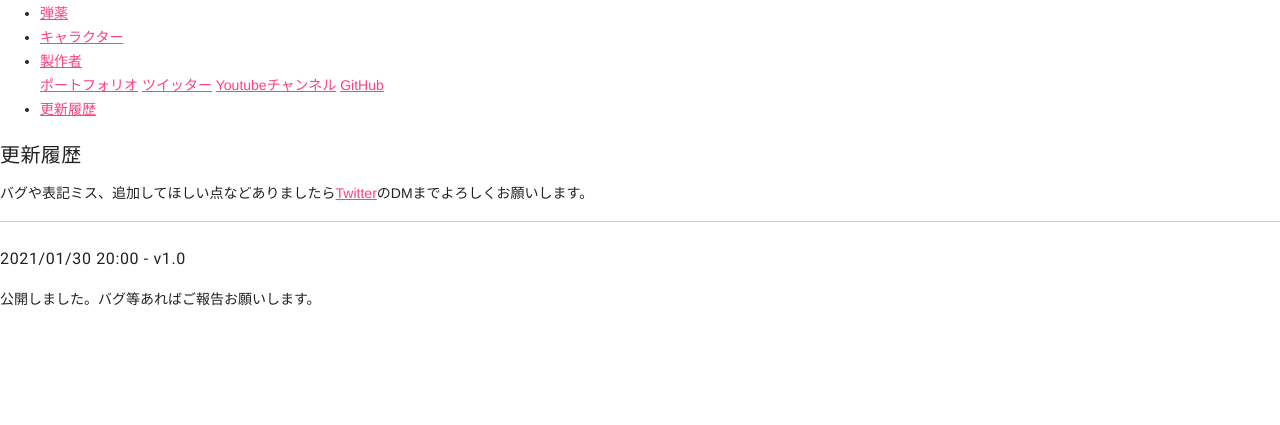
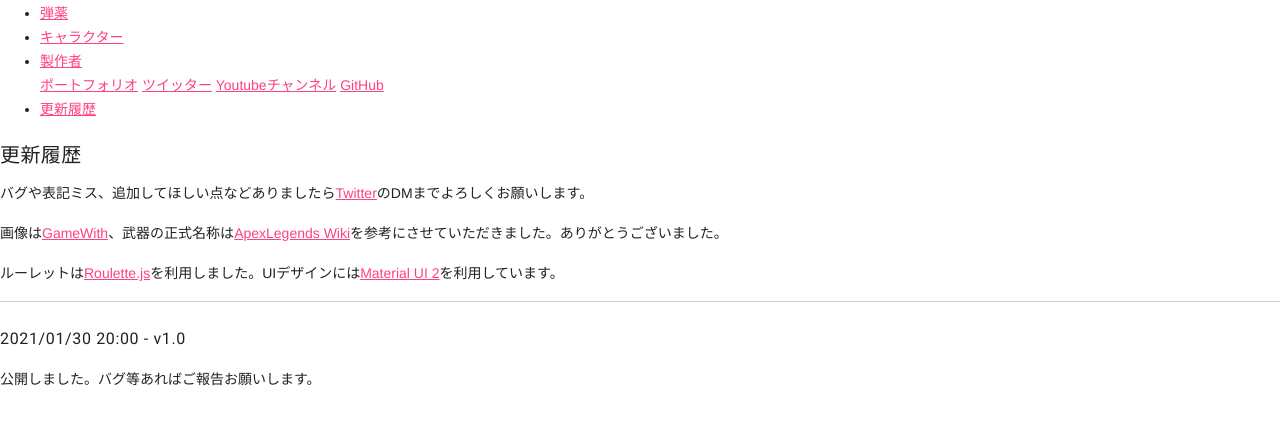
Before and after one commit to nikachu2012/Apex-Roulette, a plain HTML site: page changelog.html in a window 1280 px wide. Shown: the part 67-492 px from the top of the page. Drawn offline with nearby package versions, Linux system fonts and the light colour scheme; a script that the page names is missing.

Commit message:
[add] クレジットの追加

```diff
--- a/changelog.html
+++ b/changelog.html
@@ -60,6 +60,8 @@
     <div class="container" style="margin-top: 20px;">
         <h5>更新履歴</h5>
         <p>バグや表記ミス、追加してほしい点などありましたら<a href="https://twitter.com/nikachu2012">Twitter</a>のDMまでよろしくお願いします。</p>
+        <p>画像は<a href="https://gamewith.jp/apexlegends/article/show/252995">GameWith</a>、武器の正式名称は<a href="https://apexlegends.swiki.jp/index.php?%E6%AD%A6%E5%99%A8">ApexLegends Wiki</a>を参考にさせていただきました。ありがとうございました。</p>
+        <p>ルーレットは<a href="https://github.com/akira-kuriyama/roulette.js">Roulette.js</a>を利用しました。UIデザインには<a href="https://github.com/djibe/material">Material UI 2</a>を利用しています。</p>
         <hr>
         <h6>2021/01/30 20:00 - v1.0</h6>
         <p>公開しました。バグ等あればご報告お願いします。</p>
```
